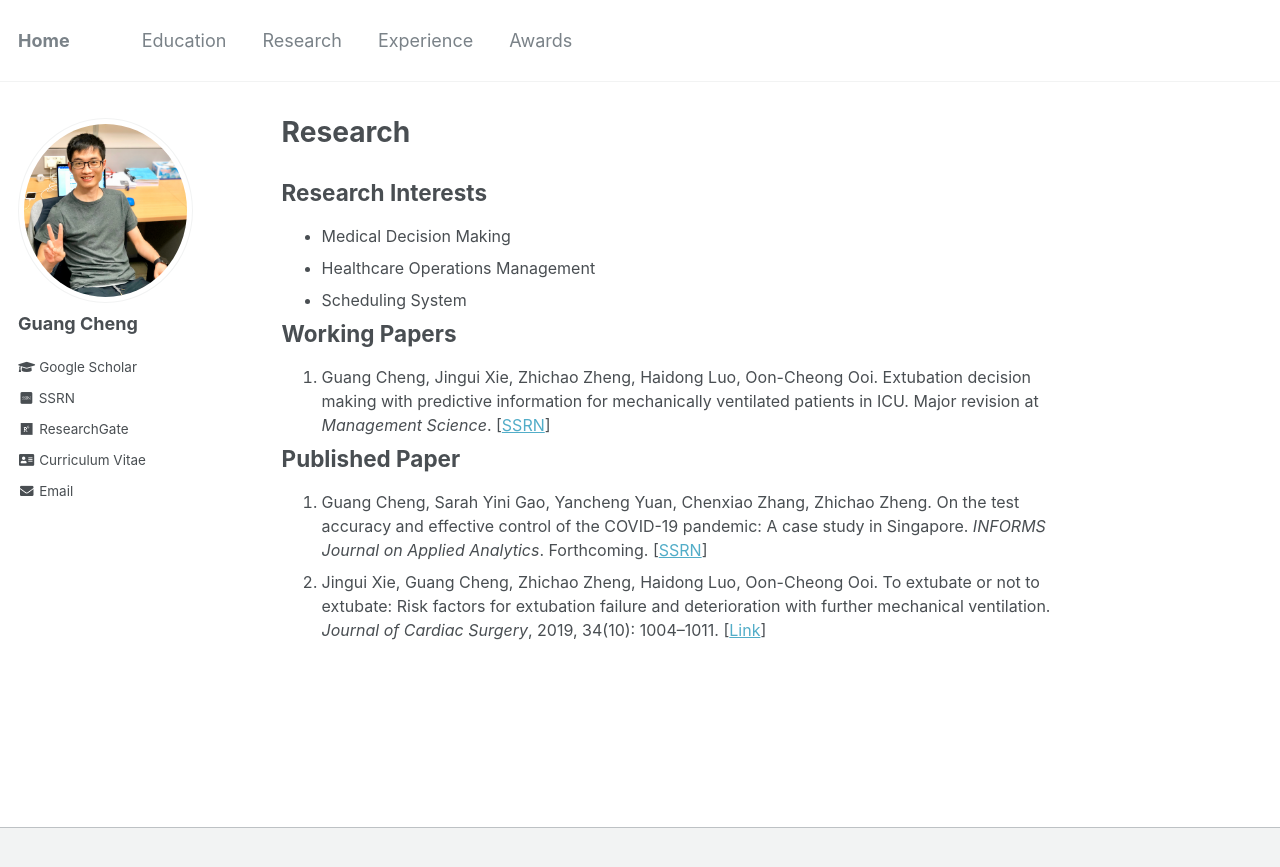
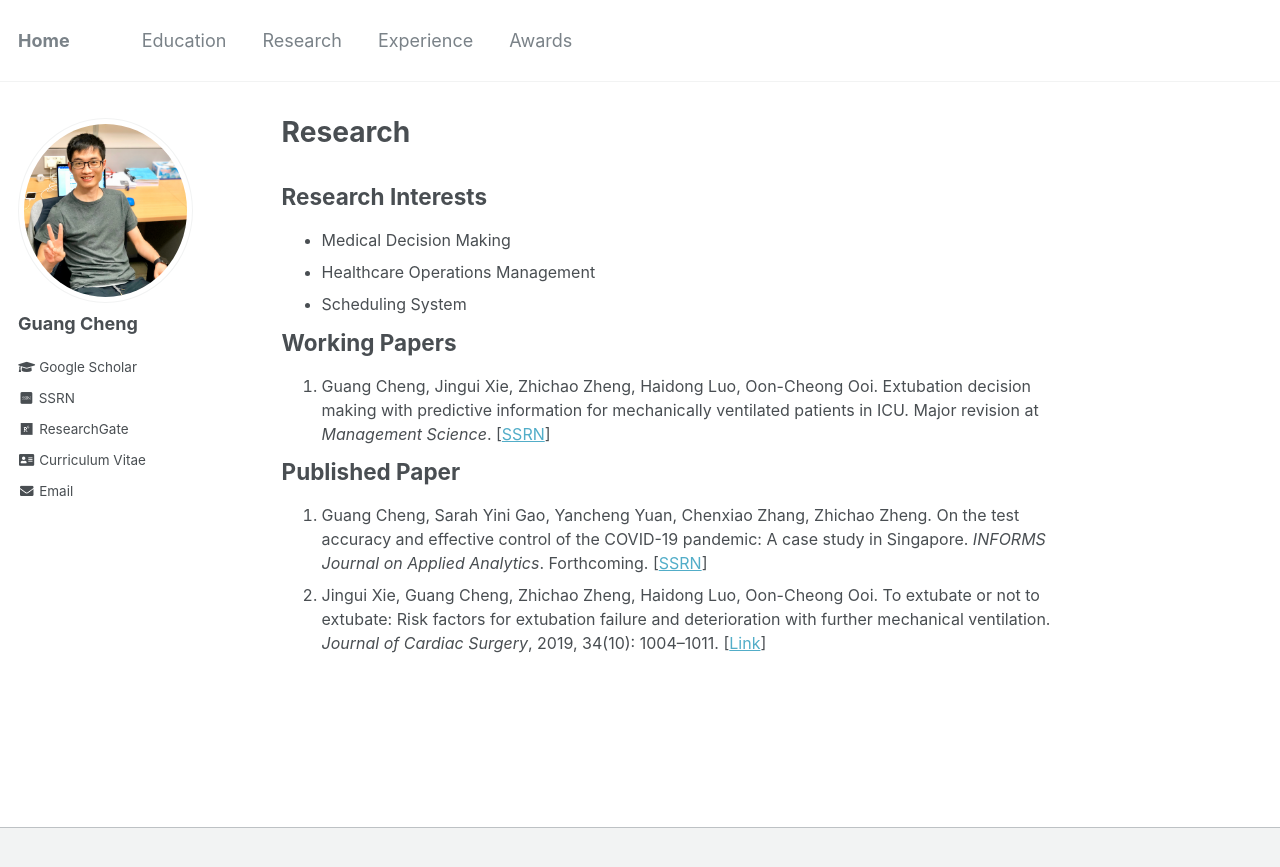
Before and after one commit to gcheng-nus/gcheng-nus.github.io, a Jekyll site: the page built from _pages/research.md, in a window 1280 px wide. Shown: the top 867 px of the page. Built offline with Jekyll 4.4.1, drawn with Linux system fonts in a browser that asks for light colours; some web fonts are replaced.

Commit message:
modify page setting

```diff
--- a/_pages/research.md
+++ b/_pages/research.md
@@ -6,18 +6,18 @@ author_profile: true
 ---
 <body>
 
-<h2 style="margin-top: 0.83em;">Research Interests</h2>
-<ul style="font-size: 16px; margin-top: 0em; margin-bottom: 0.5em;">
+<h2 style="margin-top: 1em;">Research Interests</h2>
+<ul style="font-size: 16px; margin-top: 0em; margin-bottom: 0.8em;">
 	<li>Medical Decision Making</li>
 	<li>Healthcare Operations Management</li>
 	<li>Scheduling System</li>
 </ul>
 <h2>Working Papers</h2>
-<ol style="font-size: 16px; margin-top: 0em; margin-bottom: 0.5em;">
+<ol style="font-size: 16px; margin-top: 0em; margin-bottom: 0.8em;">
 	<li>Guang Cheng, Jingui Xie, Zhichao Zheng, Haidong Luo, Oon-Cheong Ooi. Extubation decision making with predictive information for mechanically ventilated patients in ICU. Major revision at <i>Management Science</i>. [<a href="https://ssrn.com/abstract=3397530" target="_blank">SSRN</a>]</li>
 </ol>
 <h2>Published Paper</h2>
-<ol style="font-size: 16px; margin-top: 0em; margin-bottom: 0.5em;">
+<ol style="font-size: 16px; margin-top: 0em; margin-bottom: 0.8em;">
 	<li>Guang Cheng, Sarah Yini Gao, Yancheng Yuan, Chenxiao Zhang, Zhichao Zheng. On the test accuracy and effective control of the COVID-19 pandemic: A case study in Singapore. <i>INFORMS Journal on Applied Analytics</i>. Forthcoming. [<a href="http://ssrn.com/abstract=3955828" target="_blank">SSRN</a>]</li>
 	<!--  -->
 	<li>Jingui Xie, Guang Cheng, Zhichao Zheng, Haidong Luo, Oon-Cheong Ooi. To extubate or not to extubate: Risk factors for extubation failure and deterioration with further mechanical ventilation. <i>Journal of Cardiac Surgery</i>, 2019, 34(10): 1004–1011. [<a href="https://onlinelibrary.wiley.com/doi/abs/10.1111/jocs.14189" target="_blank">Link</a>]</li>
```
